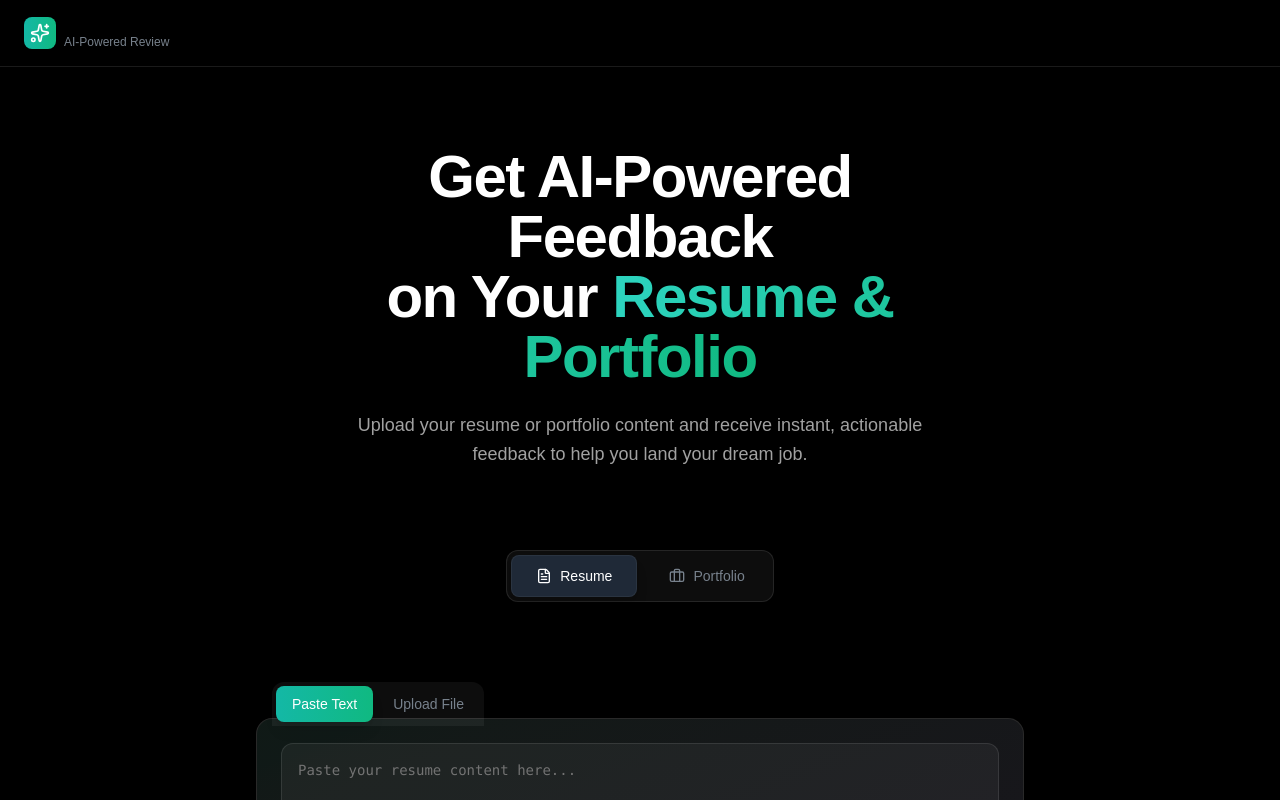
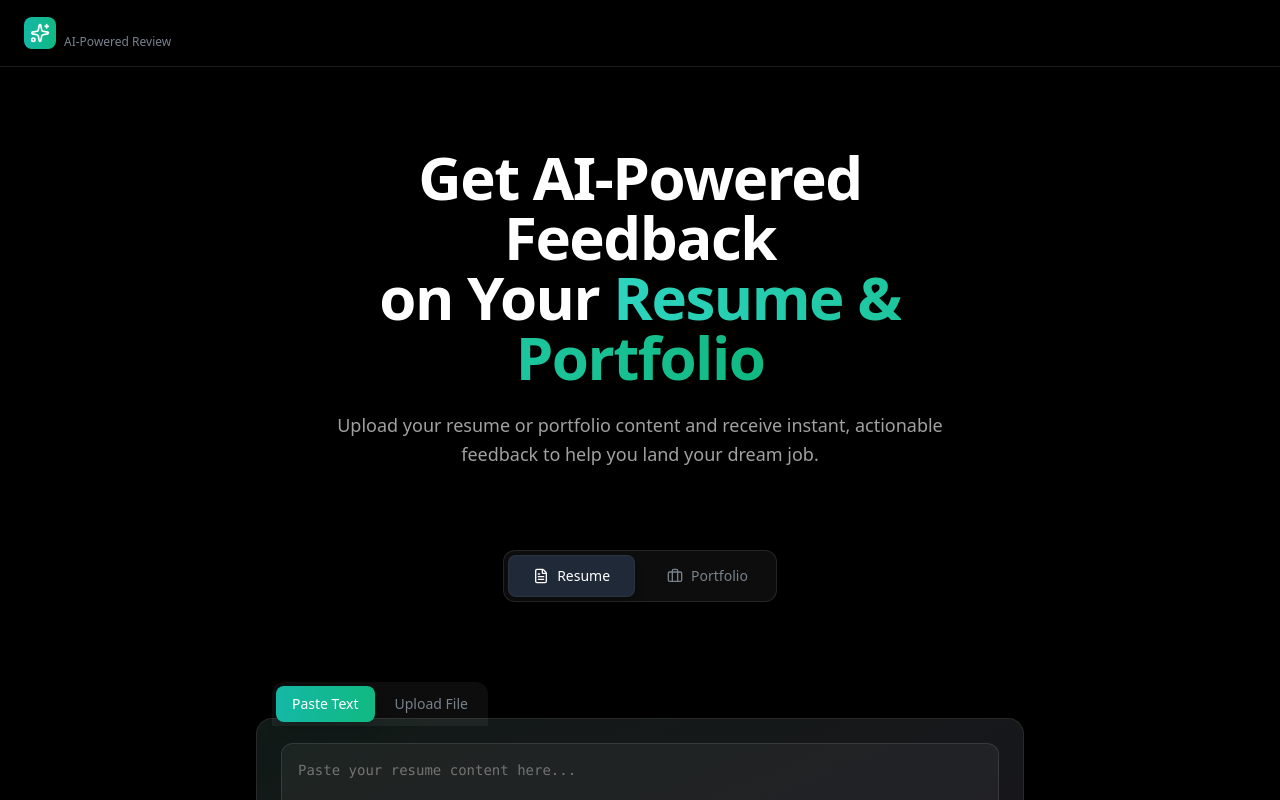
Before and after one commit to Camilo-Suarez98/ai-resume-viewer, a Next.js app: page / in a window 1280 px wide. Shown: the top 800 px of the page. Built offline with nearby package versions, Linux system fonts and the light colour scheme.

Commit message:
feat: delete font family arial

```diff
--- a/src/app/globals.css
+++ b/src/app/globals.css
@@ -110,10 +110,6 @@
   --color-sidebar-ring: var(--sidebar-ring);
 }
 
-body {
-  font-family: Arial, Helvetica, sans-serif;
-}
-
 @layer utilities {
   .text-gradient {
     background-clip: text;
```
